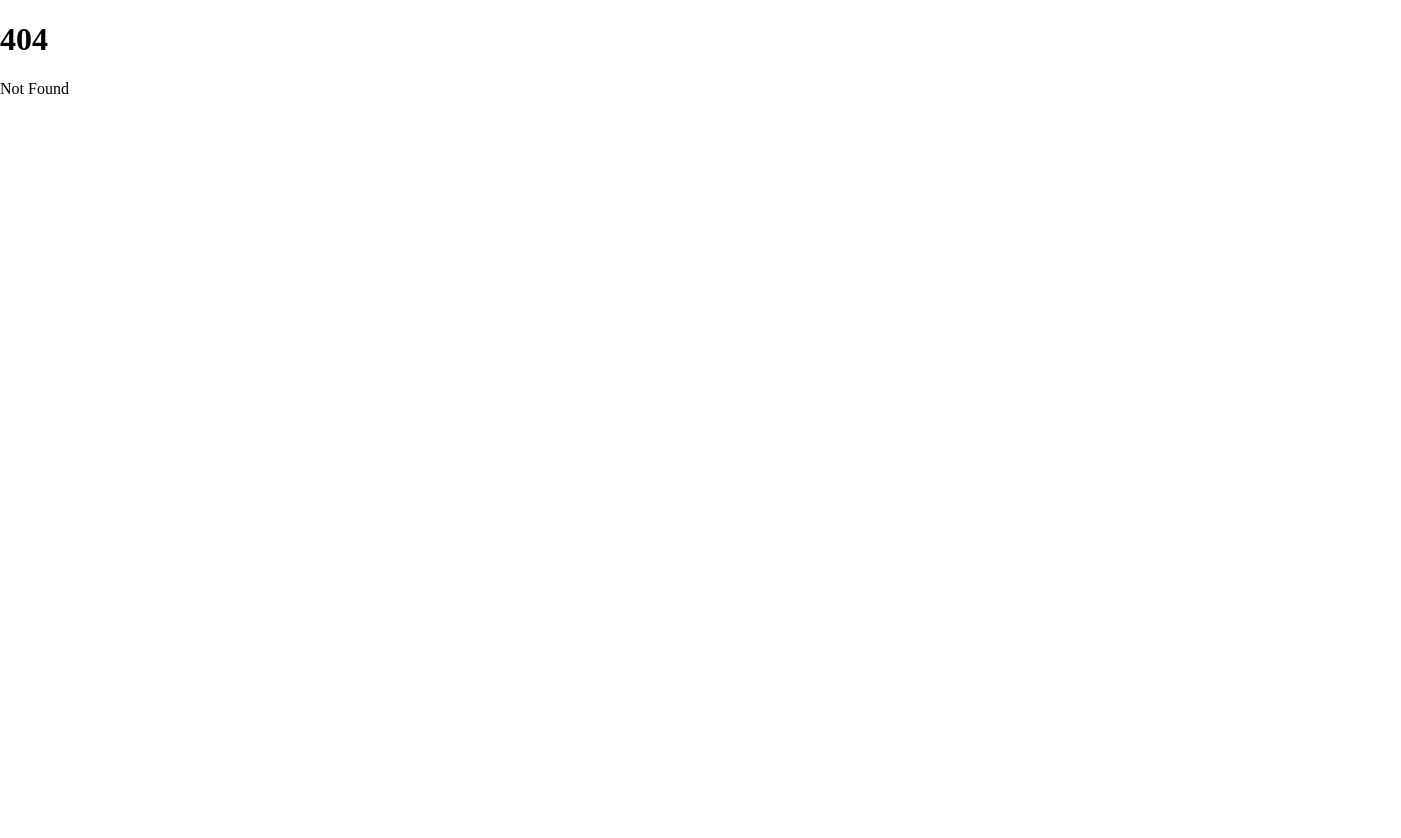
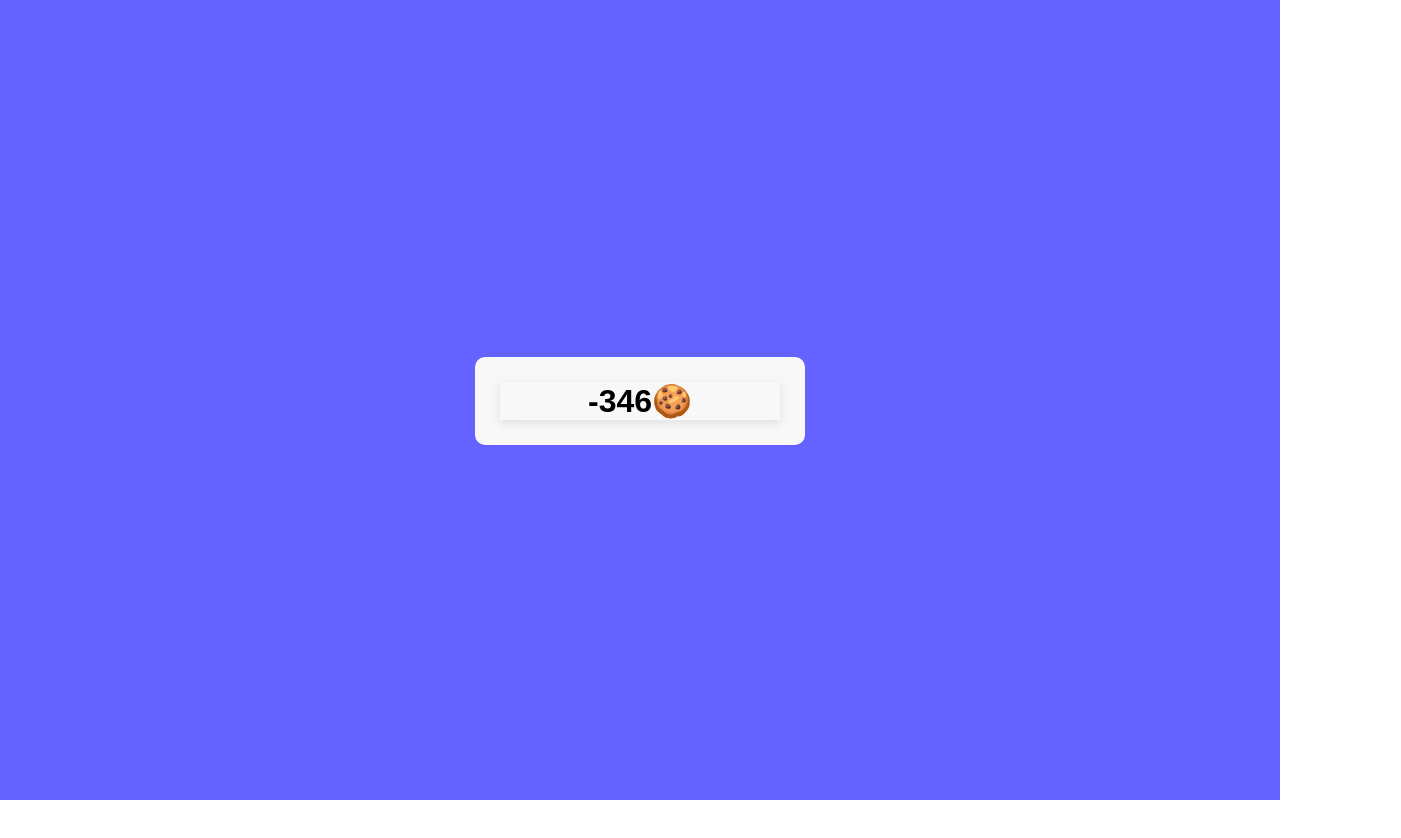
Before and after one commit to TheZenDenn/clicker-spill, a SvelteKit app: page /luckyboxclone in a window 1280 px wide. Before the commit this address had no page. Shown: the top 838 px of the page, 1401 px wide, since content can reach past the window. Before the commit the page ends 800 px from the top, so only its background shows below. Built offline with nearby package versions, Linux system fonts and the light colour scheme.

Commit message:
luckybox adaptasjon

```diff
--- /dev/null
+++ b/src/lib/modules/cookierain.svelte
@@ -0,0 +1,71 @@
+<script>
+    let cookies = [];
+    for (let i = 0; i < 10; i++) {
+        cookies.push("🍪");
+    }
+</script>
+
+<div class="cookieraindiv">
+    {#each cookies as cookie, i}
+    {#if (cookies.length / 2) < i}
+    <div class="cookierain right" style="margin-left: {(Math.random() * 80)}vw">{cookie}</div>
+    {:else}
+    <div class="cookierain left" style="margin-right: {(Math.random() * 80)}vw">{cookie}</div>
+    {/if}
+
+    {/each}
+</div>
+
+
+<style>
+    @keyframes cookierain {
+        0% {
+            display: block;
+            top: 100vh;
+        }
+        50% {
+            top: -40vh;
+        }
+        100% {
+            top: 100vh;
+            display: none;
+        }
+    }
+    :root {
+        --max: 40vw;
+        --min: 0vw;
+    }
+    @keyframes right {
+        0% {
+            left: var(--min);
+        }
+
+        100% {
+            left: var(--max);
+        }
+    }
+
+    @keyframes left {
+        0% {
+            right: var(--min);
+        }
+
+        100% {
+            right: var(--max);
+        }
+    }
+
+    .cookierain {
+        top: 200vh;
+        font-size: 5em;
+        position: absolute;
+    }
+
+    .left {
+        animation: cookierain 3s, left 3s;
+    }
+
+    .right {
+        animation: cookierain 3s, right 3s;
+    }
+</style>
--- /dev/null
+++ b/src/lib/modules/luckybox.svelte
@@ -0,0 +1,136 @@
+<script>
+    import forside from "$lib/bilder/forside.png";
+    import {sleep} from "$lib/index";
+    import Cookierain from "$lib/modules/cookierain.svelte"
+
+    export let kjeks = undefined;
+    let visKjeks = false;
+    export let callback = () => {console.log("callback")}
+
+    function fåPoeng(min = 0, max = 11) {
+        let points = Math.floor(Math.random() * (max - min)) + min;
+        return points;
+    }
+
+    async function game() {
+        if (kjeks != undefined)
+            return;
+        visKjeks = false;
+        let rand = Math.random();
+        if (rand < 0.5)
+            kjeks = fåPoeng();
+        else
+            kjeks = fåPoeng(-1000, -1);
+
+        await sleep(2000);
+        visKjeks = true;
+        console.log("calling callback", kjeks);
+        callback();
+    }
+
+    game();
+</script>
+
+<!--
+    @component
+    Burde egentlig få pakken til å bli pakket opp, for å så eksplodere
+    Deretter vis poengene
+-->
+<div class="all">
+<table>
+    <tr>
+        <td>
+            <!--{#if !kjeks}
+            <h1>Klikk for få poeng!</h1>
+            {/if}-->
+        </td>
+    </tr>
+    <tr>
+        <div class="wrapper">
+            <li class="card">
+                {#if kjeks}
+                    <div class="img anim">
+                        {#if visKjeks}
+                            <Cookierain />
+                            <h1>
+                                {#if kjeks > -0.5}
+                                    +{kjeks}🍪
+                                {:else}
+                                    {kjeks}🍪
+                                {/if}</h1>
+                        {:else}
+                            <img src={forside} alt="">
+                        {/if}
+                    </div>
+                {:else}
+                    <div class="img">
+                        <img src={forside} alt="">
+                    </div>
+                {/if}
+
+            </li>
+        </div>
+    </tr>
+</table>
+
+</div>
+
+<style>
+    :root {
+        --pad: 1.5em;
+    }
+
+    @keyframes blistørre {
+        0% {
+            display: block;
+            padding: 0em;
+        }
+
+        100% {
+            padding: var(--pad);
+        }
+    }
+
+    .anim img {
+        padding: var(--pad);
+        animation: blistørre 2s;
+    }
+
+    * {
+        margin: 0;
+        padding: 0;
+        box-sizing: border-box;
+        font-family: sans-serif;
+    }
+
+    .all {
+        display: flex;
+        align-items: center;
+        justify-content: center;
+        min-height: 100vh;
+        background: #6563FF;
+    }
+
+    .wrapper {
+        padding: 25px;
+        border-radius: 10px;
+        background: #F8F8F8;
+    }
+
+    .card {
+        list-style: none;
+        height: 200x;
+        width: 280px;
+    }
+
+    .img {
+        display: flex;
+        justify-content: center;
+        box-shadow: 0 3px 10px rgba(0, 0, 0, 0.1);
+        transition: transform 0.3s ease-in-out;
+    }
+
+    .img:hover {
+        transform: scale(1.05);
+    }
+</style>
--- /dev/null
+++ b/src/routes/luckyboxclone/+page.svelte
@@ -0,0 +1,5 @@
+<script>
+    import Luckybox from "$lib/modules/luckybox.svelte"
+</script>
+
+<Luckybox />
```
Also changed, not shown: src/lib/localstorageAPI.js (+3 -3 lines), src/lib/modules/lootbox.svelte (+2 -61 lines), src/routes/+page.svelte (+48 -10 lines), src/routes/luckyboxclone/style.css (added).
